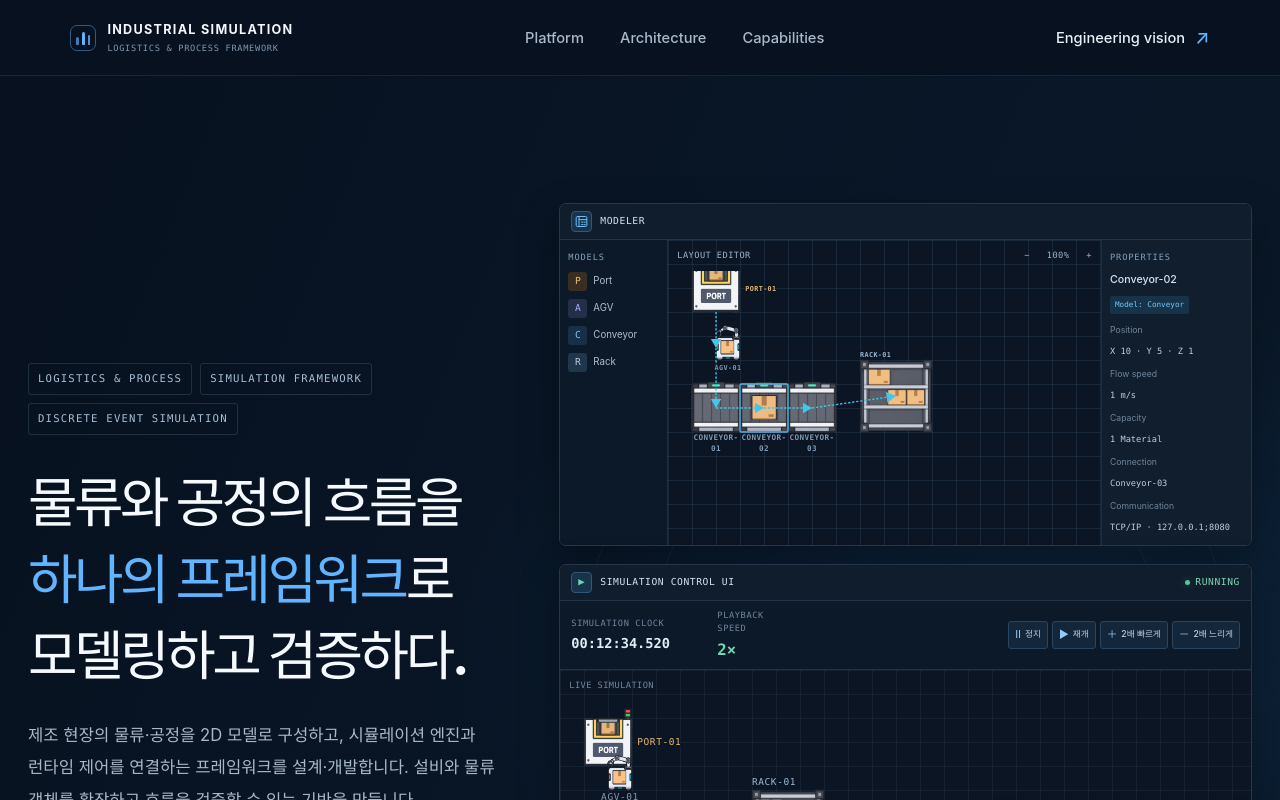
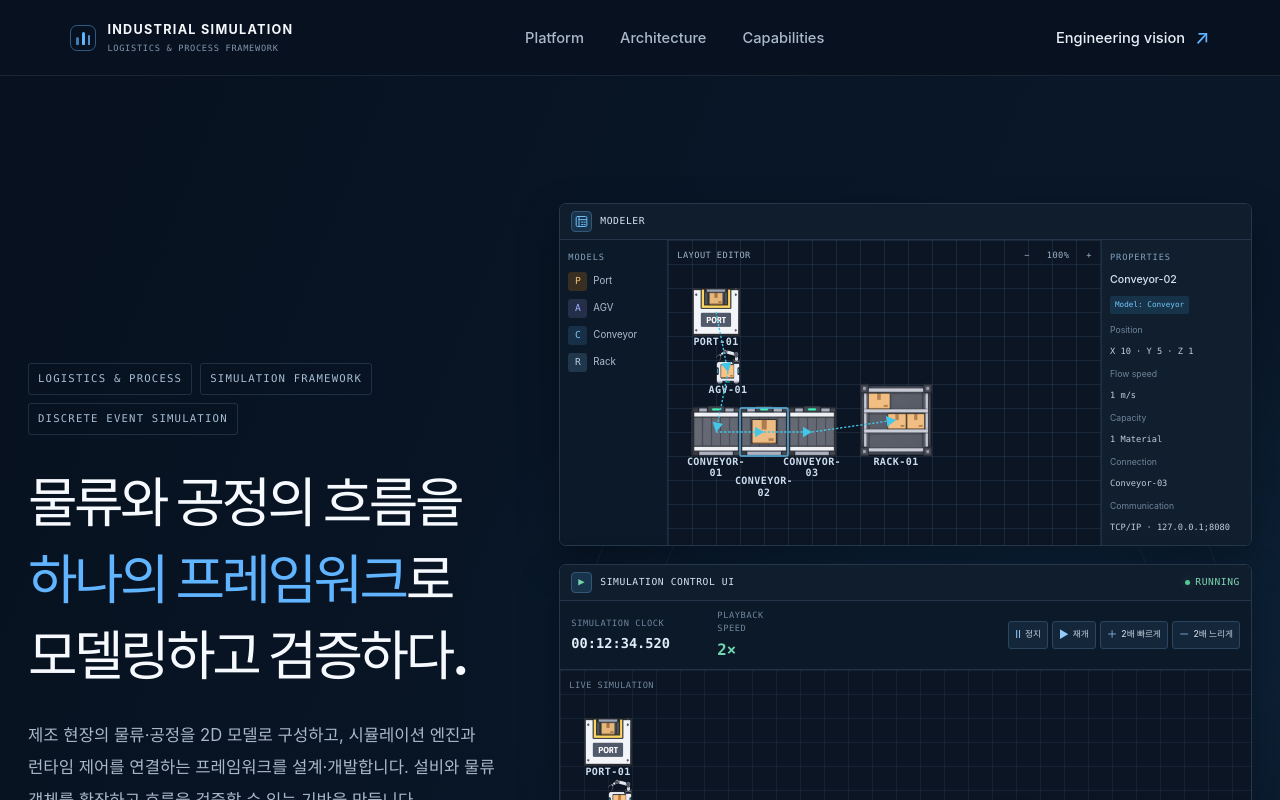
Before and after one commit to kkh3868/My_Portfolio, a React (Vite) app: page / in a window 1280 px wide. Shown: the top 800 px of the page. Built offline with nearby package versions, Linux system fonts and the light colour scheme.

Commit message:
[Fix] Modeler 및 Control UI의 텍스트 변경

```diff
--- a/src/App.css
+++ b/src/App.css
@@ -2486,10 +2486,11 @@
 }
 
 .diagram-object-label {
-  fill: #8199b3;
-  font-family: var(--mono);
-  font-size: 13px;
-  letter-spacing: 0.06em;
+  fill: #cbdced;
+  font-family: var(--mono);
+  font-size: 14px;
+  font-weight: 600;
+  letter-spacing: 0.04em;
 }
 
 .diagram-object-label text {
@@ -2499,13 +2500,6 @@
   stroke-linejoin: round;
 }
 
-.diagram-object-label text:first-child {
-  fill: #e8ba72;
-}
-
-.diagram-object-label text:last-child {
-  fill: #9db8d0;
-}
 
 .diagram-conveyor__selection {
   fill: none;
@@ -2924,11 +2918,6 @@
   color: #a0b6ca;
 }
 
-.layout-diagram--modeler .diagram-object-label {
-  font-size: 15px;
-  font-weight: 600;
-}
-
 @media (prefers-reduced-motion: reduce) {
   *,
   *::before,
--- a/src/components/SimulationPreview.tsx
+++ b/src/components/SimulationPreview.tsx
@@ -26,9 +26,9 @@ type ModelSprite = {
 
 const portSprite: ModelSprite = {
   href: portModel,
-  sourceWidth: 744,
-  sourceHeight: 792,
-  border: { left: 15, top: 140, right: 728, bottom: 777 },
+  sourceWidth: 714,
+  sourceHeight: 638,
+  border: { left: 0, top: 0, right: 714, bottom: 638 },
 }
 
 const agvSprite: ModelSprite = {
@@ -132,10 +132,8 @@ function LayoutDiagram({ idPrefix }: LayoutDiagramProps) {
   })
   const { offsetX: gridOffsetX, offsetY: gridOffsetY } = diagramMetrics
   const unitSize = (diagramMetrics.gridSize * 920) / diagramMetrics.width
-  const layoutOffsetX = unitSize * 0.5
-  const layoutOffsetY = unitSize * -0.5
-  const originX = 20 + layoutOffsetX
-  const portY = 20 + layoutOffsetY
+  const originX = unitSize
+  const portY = unitSize
   const objectSize = unitSize * 2
   const agvY = portY + objectSize + unitSize * 0.75
   const conveyorY = agvY + unitSize + unitSize * 0.75
@@ -224,11 +222,13 @@ function LayoutDiagram({ idPrefix }: LayoutDiagramProps) {
     y: rack.border.y + rack.border.height / 2,
   }
 
-  const portLabelX = port.border.x + port.border.width + unitSize * 0.22
-  const portLabelY = portCenter.y + unitSize * 0.12
-  const agvLabelY = agv.border.y + agv.border.height + unitSize * 0.42
-  const conveyorLabelY = conveyors[0].border.y + conveyors[0].border.height + unitSize * 0.34
-  const conveyorLabelLineHeight = unitSize * 0.45
+  const labelOffsetY = unitSize * 0.36
+  const portLabelY = port.border.y + port.border.height + labelOffsetY
+  const agvLabelY = agv.border.y + agv.border.height + labelOffsetY
+  const conveyorLabelY = conveyors[0].border.y + conveyors[0].border.height + labelOffsetY
+  const conveyorMiddleLabelY =
+    conveyors[1].border.y + conveyors[1].border.height + unitSize * 1.18
+  const rackLabelY = rack.border.y + rack.border.height + labelOffsetY
 
   useEffect(() => {
     const diagram = diagramRef.current
@@ -302,32 +302,31 @@ function LayoutDiagram({ idPrefix }: LayoutDiagramProps) {
         <rect className="diagram-conveyor__selection" x={conveyors[1].border.x} y={conveyors[1].border.y} width={conveyors[1].border.width} height={conveyors[1].border.height} rx="3" />
       </g>
       <image href={rack.href} x={rack.x} y={rack.y} width={rack.width} height={rack.height} preserveAspectRatio="none" />
+      <g className="diagram-object-label" style={{ fontSize: unitSize * 0.42 }}>
+        <text x={portCenter.x} y={portLabelY} textAnchor="middle">PORT-01</text>
+        <text x={agvCenter.x} y={agvLabelY} textAnchor="middle">AGV-01</text>
+        {conveyorCenters.map((center, index) => (
+          <text
+            key={`conveyor-label-${index}`}
+            x={center.x}
+            y={index === 1 ? conveyorMiddleLabelY : conveyorLabelY}
+            textAnchor="middle"
+          >
+            <tspan x={center.x}>CONVEYOR-</tspan>
+            <tspan x={center.x} dy="1.15em">{`0${index + 1}`}</tspan>
+          </text>
+        ))}
+        <text x={rackCenter.x} y={rackLabelY} textAnchor="middle">RACK-01</text>
+      </g>
       {idPrefix === 'modeling' && (
         <g className="diagram-connection">
-          <path d={`M${portCenter.x} ${port.border.y + port.border.height}L${portCenter.x} ${agvCenter.y}`} markerEnd={`url(#${arrowId})`} />
-          <path d={`M${portCenter.x} ${agvCenter.y}L${portCenter.x} ${conveyorCenters[0].y}`} markerEnd={`url(#${arrowId})`} />
+          <path d={`M${portCenter.x} ${portCenter.y}L${agvCenter.x} ${agvCenter.y}`} markerEnd={`url(#${arrowId})`} />
+          <path d={`M${agvCenter.x} ${agvCenter.y}L${conveyorCenters[0].x} ${conveyorCenters[0].y}`} markerEnd={`url(#${arrowId})`} />
           <path d={`M${conveyorCenters[0].x} ${conveyorCenters[0].y}L${conveyorCenters[1].x} ${conveyorCenters[1].y}`} markerEnd={`url(#${arrowId})`} />
           <path d={`M${conveyorCenters[1].x} ${conveyorCenters[1].y}L${conveyorCenters[2].x} ${conveyorCenters[2].y}`} markerEnd={`url(#${arrowId})`} />
           <path d={`M${conveyorCenters[2].x} ${conveyorCenters[2].y}L${rackCenter.x} ${rackCenter.y}`} markerEnd={`url(#${arrowId})`} />
         </g>
       )}
-      <g className="diagram-object-label">
-        <text x={portLabelX} y={portLabelY} textAnchor="start">PORT-01</text>
-        <text x={agvCenter.x} y={agvLabelY} textAnchor="middle">AGV-01</text>
-        <text x={conveyorCenters[0].x} y={conveyorLabelY} textAnchor="middle" style={{ fontSize: unitSize * 0.32 }}>
-          <tspan x={conveyorCenters[0].x}>CONVEYOR-</tspan>
-          <tspan x={conveyorCenters[0].x} dy={conveyorLabelLineHeight}>01</tspan>
-        </text>
-        <text x={conveyorCenters[1].x} y={conveyorLabelY} textAnchor="middle" style={{ fontSize: unitSize * 0.32 }}>
-          <tspan x={conveyorCenters[1].x}>CONVEYOR-</tspan>
-          <tspan x={conveyorCenters[1].x} dy={conveyorLabelLineHeight}>02</tspan>
-        </text>
-        <text x={conveyorCenters[2].x} y={conveyorLabelY} textAnchor="middle" style={{ fontSize: unitSize * 0.32 }}>
-          <tspan x={conveyorCenters[2].x}>CONVEYOR-</tspan>
-          <tspan x={conveyorCenters[2].x} dy={conveyorLabelLineHeight}>03</tspan>
-        </text>
-        <text x={rack.border.x} y={rack.border.y - 7}>RACK-01</text>
-      </g>
     </svg>
   )
 }
```
Also changed, not shown: src/assets/models/port.png.
